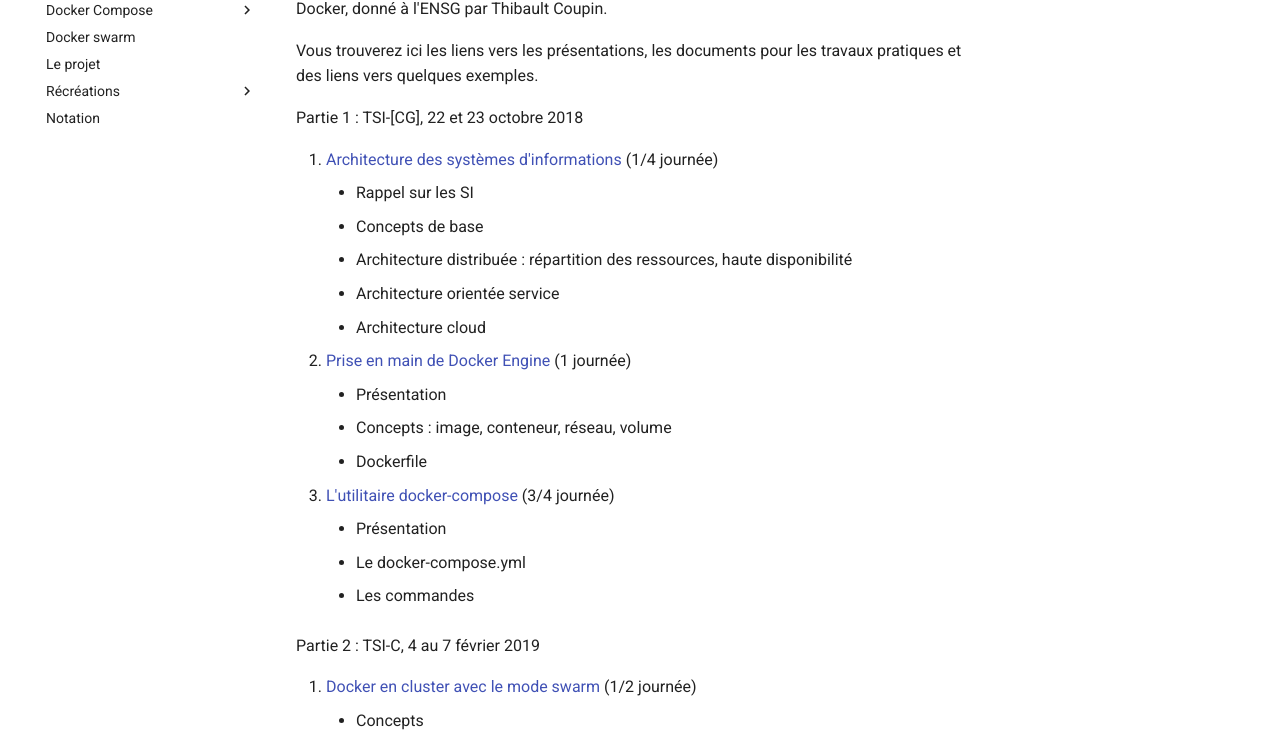
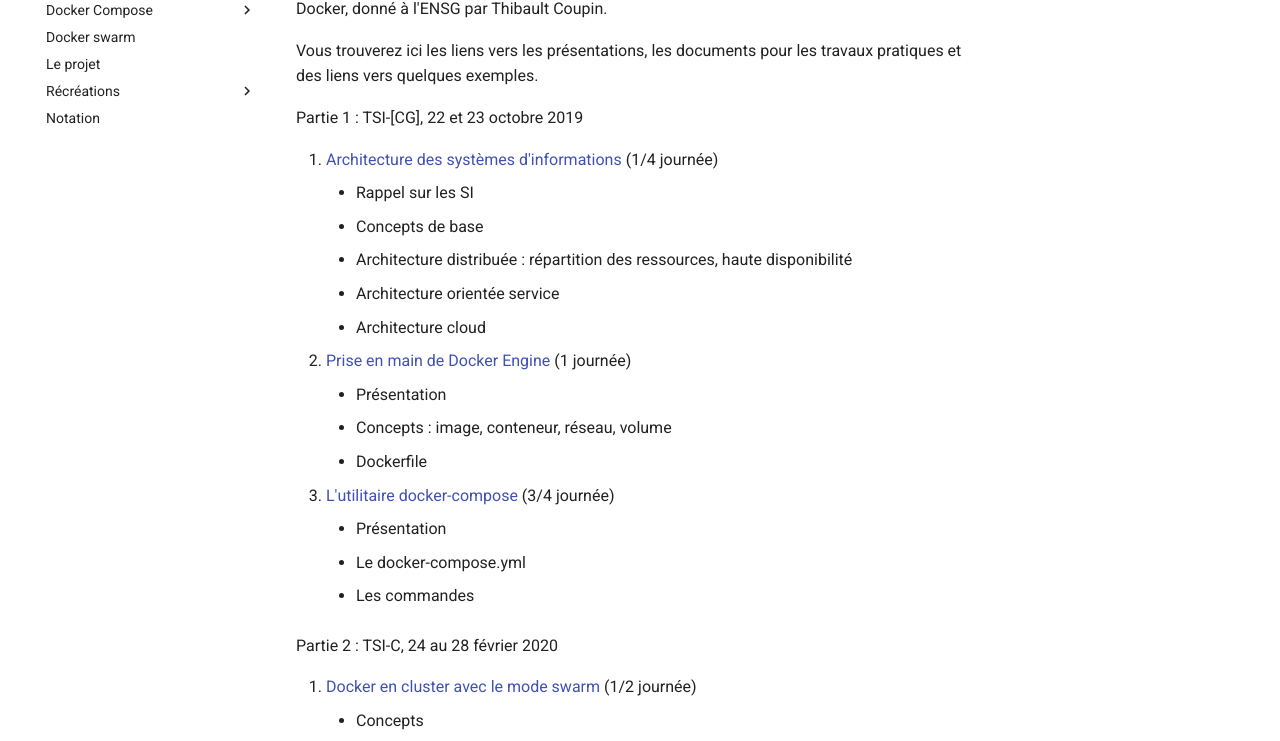
Before and after one commit to tcoupin/tp-docker-ensg, an MkDocs documentation site: the page built from docs/index.md, in a window 1280 px wide and 1146 px high. Shown: the part 209-950 px from the top of the window. Built offline with MkDocs 1.6.1 and Material for MkDocs 9.7.7, drawn with Linux system fonts in a browser that asks for light colours; comment, search, counter and statistics services are not loaded; old or Windows-style settings are respelled for this version of MkDocs.

Commit message:
Update index.md

```diff
--- a/docs/index.md
+++ b/docs/index.md
@@ -2,7 +2,7 @@ Ce support est fourni dans le cadre du cours d'architecture des systèmes d'info
 
 Vous trouverez ici les liens vers les présentations, les documents pour les travaux pratiques et des liens vers quelques exemples.
 
-Partie 1 : TSI-[CG],  22 et 23 octobre 2018
+Partie 1 : TSI-[CG],  22 et 23 octobre 2019
 
 1. [Architecture des systèmes d'informations](asi) (1/4 journée)
     - Rappel sur les SI
@@ -19,7 +19,7 @@ Partie 1 : TSI-[CG],  22 et 23 octobre 2018
     - Le docker-compose.yml
     - Les commandes
 
-Partie 2 : TSI-C, 4 au 7 février 2019
+Partie 2 : TSI-C, 24 au 28 février 2020
 
 4. [Docker en cluster avec le mode swarm ](docker-swarm) (1/2 journée)
     - Concepts
```
